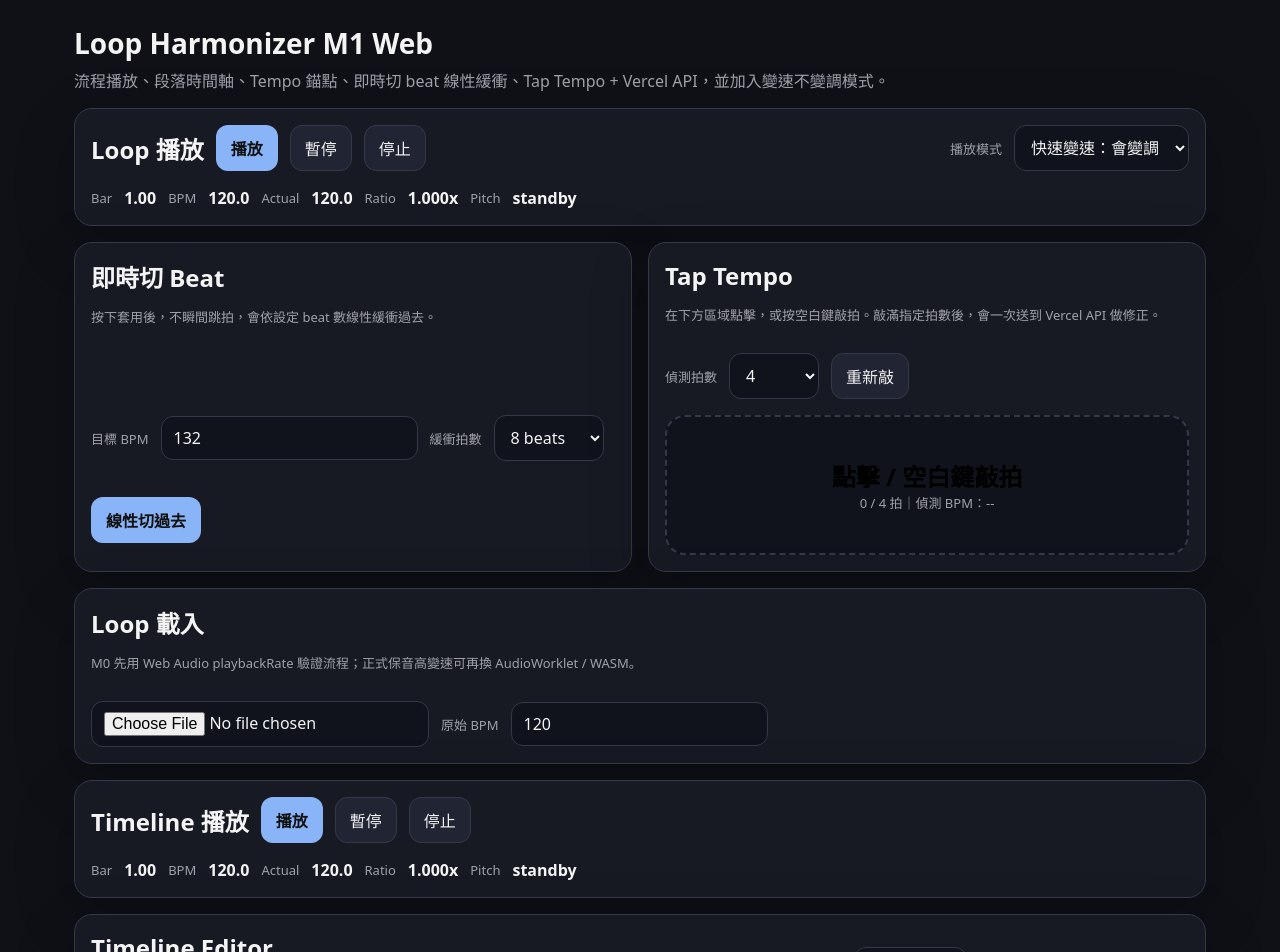
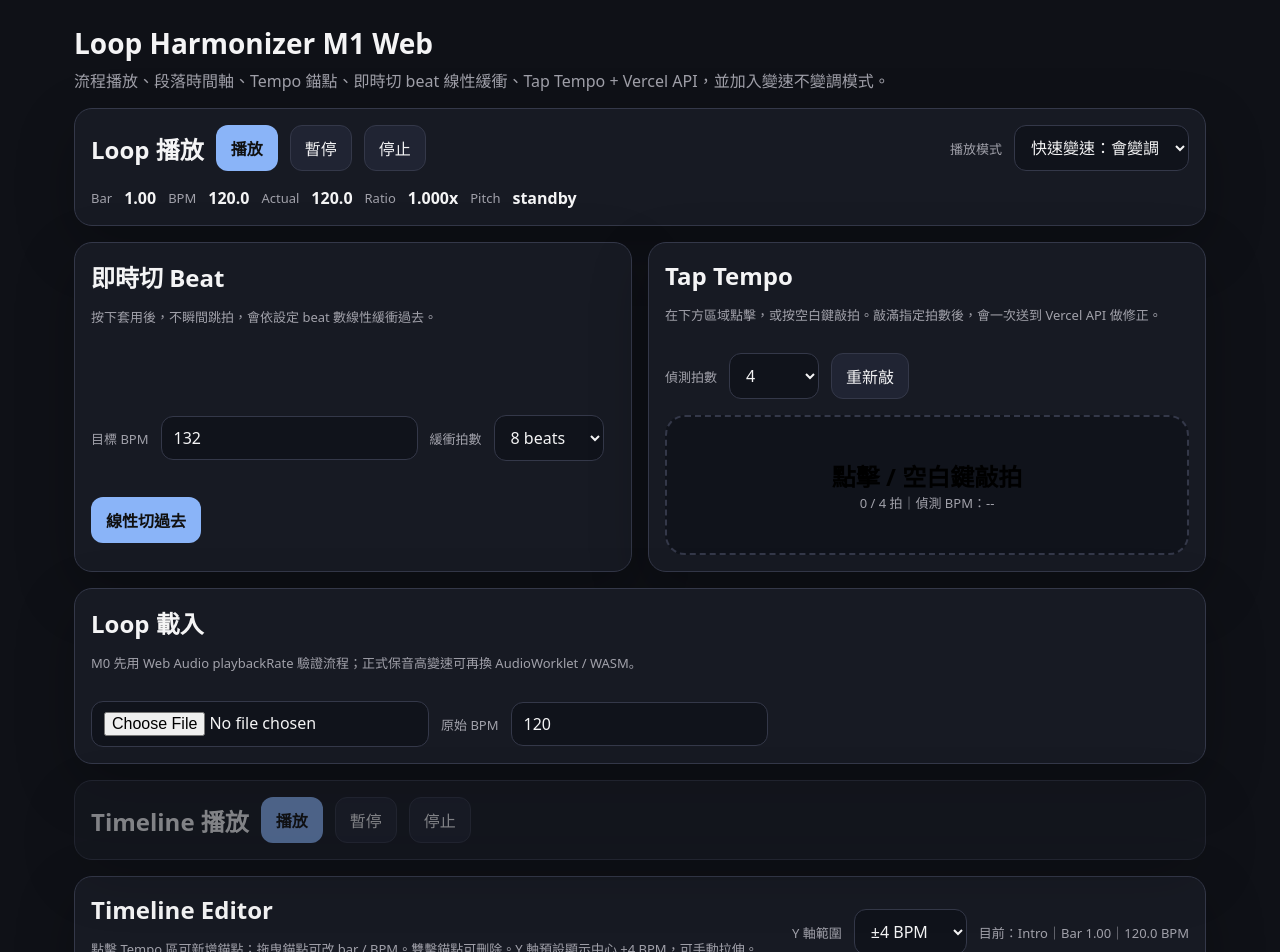
Before and after one commit to vickcn/loop-harmonizer-web, a Next.js app: page / in a window 1280 px wide. Shown: the top 952 px of the page. Built offline with nearby package versions, Linux system fonts and the light colour scheme.

Commit message:
fix: visually distinguish active transport bar
Inactive bar dims to 50% opacity and hides status row.
Active bar (matching driverMode) shows full opacity + status.

https://claude.ai/code/session_01N5k7mHQ813KNAp17JgtdcA

```diff
--- a/app/page.tsx
+++ b/app/page.tsx
@@ -79,6 +79,7 @@ export default function Page() {
       <TransportBar
         title="Loop 播放"
         loaded={loaded}
+        isActive={status.driverMode === "loop"}
         isPlaying={loopIsPlaying}
         currentBar={status.currentBar}
         currentBpm={status.currentBpm}
@@ -116,6 +117,7 @@ export default function Page() {
       <TransportBar
         title="Timeline 播放"
         loaded={loaded}
+        isActive={status.driverMode === "timeline"}
         isPlaying={timelineIsPlaying}
         currentBar={status.currentBar}
         currentBpm={status.currentBpm}
--- a/components/TransportBar.tsx
+++ b/components/TransportBar.tsx
@@ -6,6 +6,7 @@ type Props = {
   title: string;
   loaded: boolean;
   isPlaying: boolean;
+  isActive: boolean;
   currentBar: number;
   currentBpm: number;
   timelineBpm: number;
@@ -21,7 +22,7 @@ type Props = {
 
 export function TransportBar({ showModeSelector = true, ...props }: Props) {
   return (
-    <div className="card grid">
+    <div className="card grid" style={{ opacity: props.isActive ? 1 : 0.5 }}>
       <div className="row" style={{ justifyContent: "space-between" }}>
         <div className="row">
           <h2 style={{ margin: 0 }}>{props.title}</h2>
@@ -43,6 +44,7 @@ export function TransportBar({ showModeSelector = true, ...props }: Props) {
           </label>
         )}
       </div>
+      {props.isActive && (
         <div className="row">
           <span className="label">Bar</span><strong>{props.currentBar.toFixed(2)}</strong>
           <span className="label">BPM</span><strong>{props.timelineBpm.toFixed(1)}</strong>
@@ -50,6 +52,7 @@ export function TransportBar({ showModeSelector = true, ...props }: Props) {
           <span className="label">Ratio</span><strong>{props.tempoRatio.toFixed(3)}x</strong>
           <span className="label">Pitch</span><strong>{props.pitchPreserveReady ? "ready" : "standby"}</strong>
         </div>
+      )}
     </div>
   );
 }
```
Lines whose indentation alone changed are shown as unchanged.
